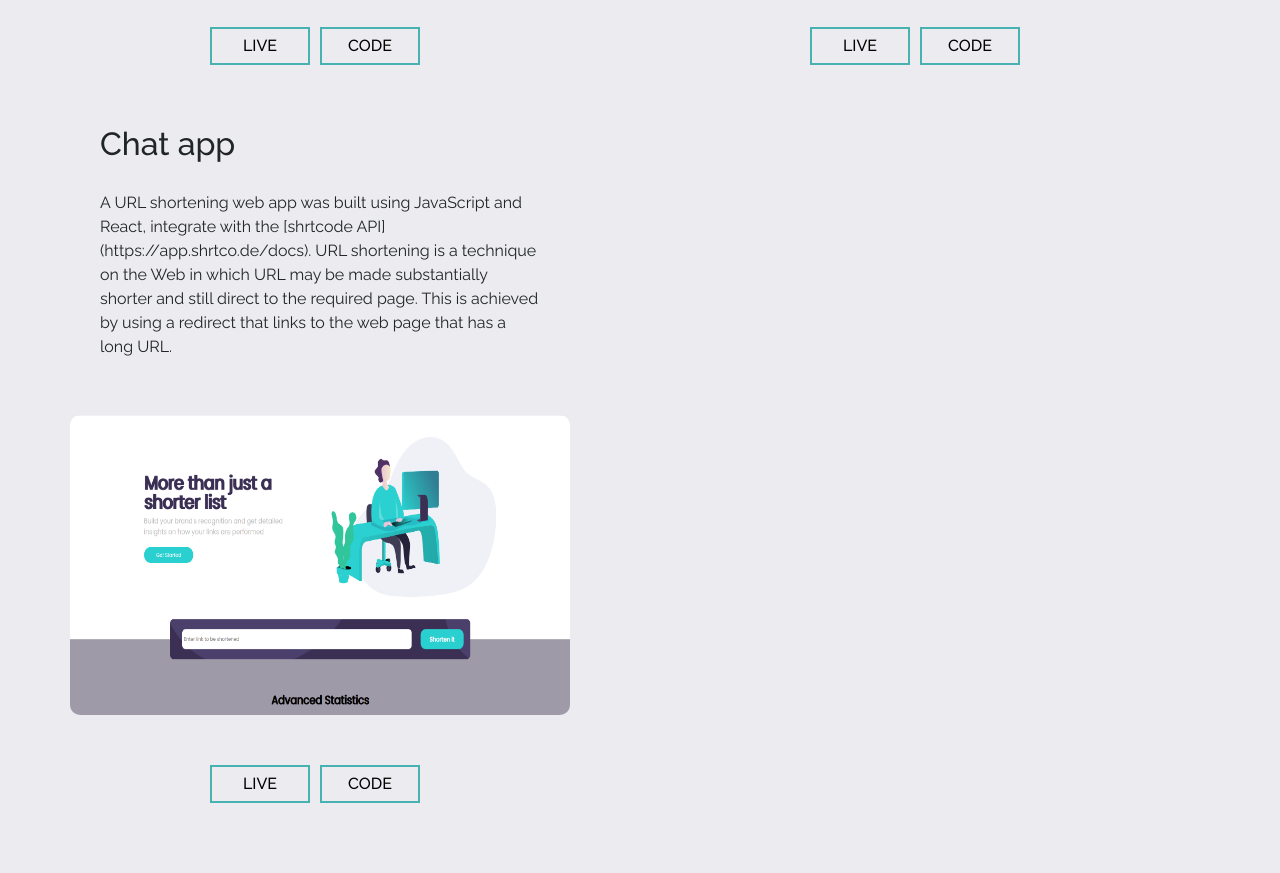
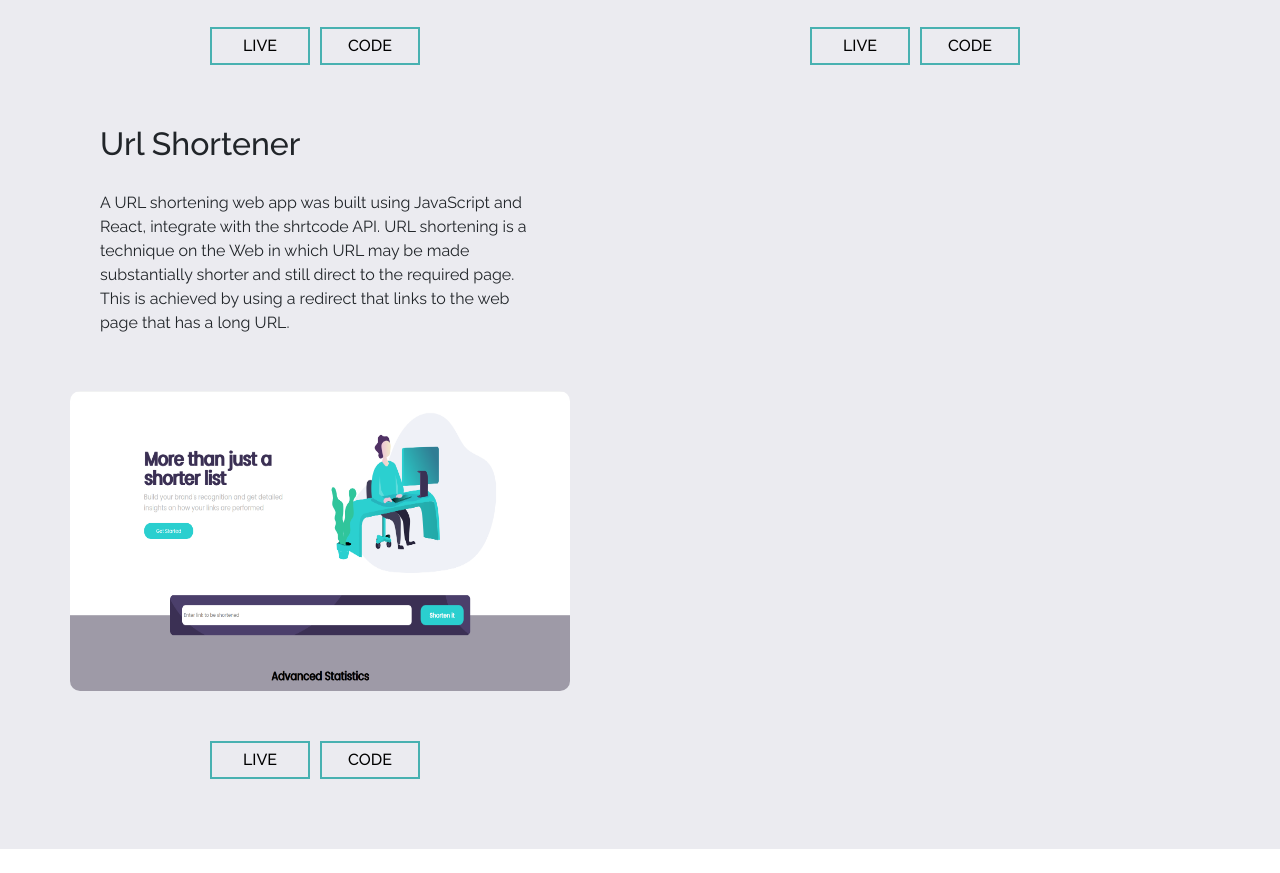
Before and after one commit to Begli0102/react-portfolio, a React (Create React App) app: page /projects in a window 1280 px wide. Shown: the part 1500-2373 px from the top of the page. After the commit the page ends 2349 px from the top, so only its background shows below. Built offline with nearby package versions, Linux system fonts and the light colour scheme; the HTML template or start-up script is replaced by a standard one.

Commit message:
modified  urlshortener project

```diff
--- a/src/components/Projects/Projects.js
+++ b/src/components/Projects/Projects.js
@@ -140,14 +140,13 @@ const Projects = () => {
 
           <div className='project-items'>
             <div className='project-info'>
-              <h1>Chat app</h1>
+              <h1>Url Shortener</h1>
               <p>
                 A URL shortening web app was built using JavaScript and React,
-                integrate with the [shrtcode API](https://app.shrtco.de/docs).
-                URL shortening is a technique on the Web in which URL may be
-                made substantially shorter and still direct to the required
-                page. This is achieved by using a redirect that links to the web
-                page that has a long URL.
+                integrate with the shrtcode API. URL shortening is a technique
+                on the Web in which URL may be made substantially shorter and
+                still direct to the required page. This is achieved by using a
+                redirect that links to the web page that has a long URL.
               </p>
             </div>
             <div className='project-img'>
```
